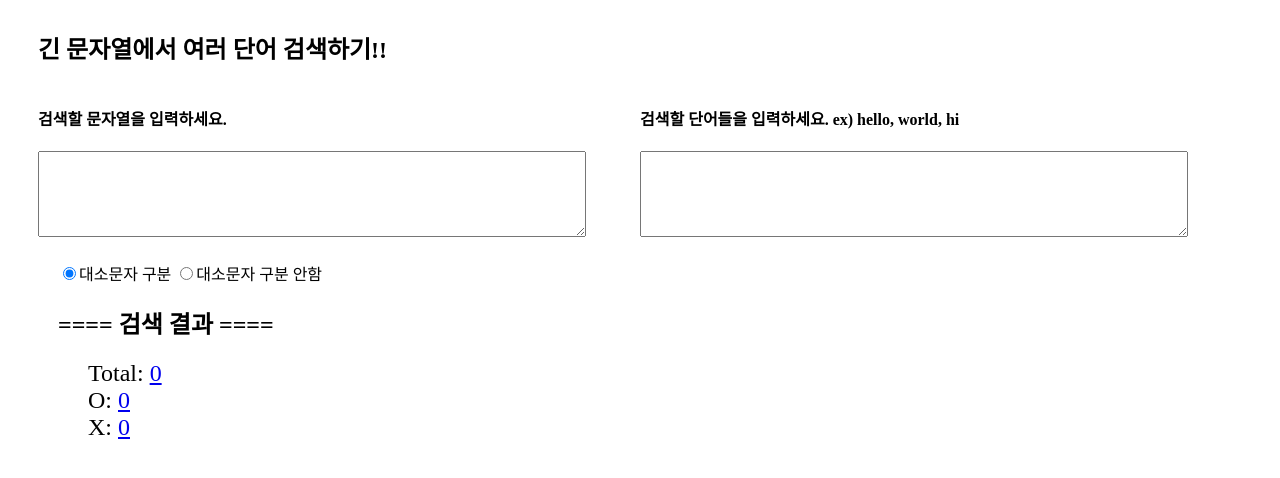
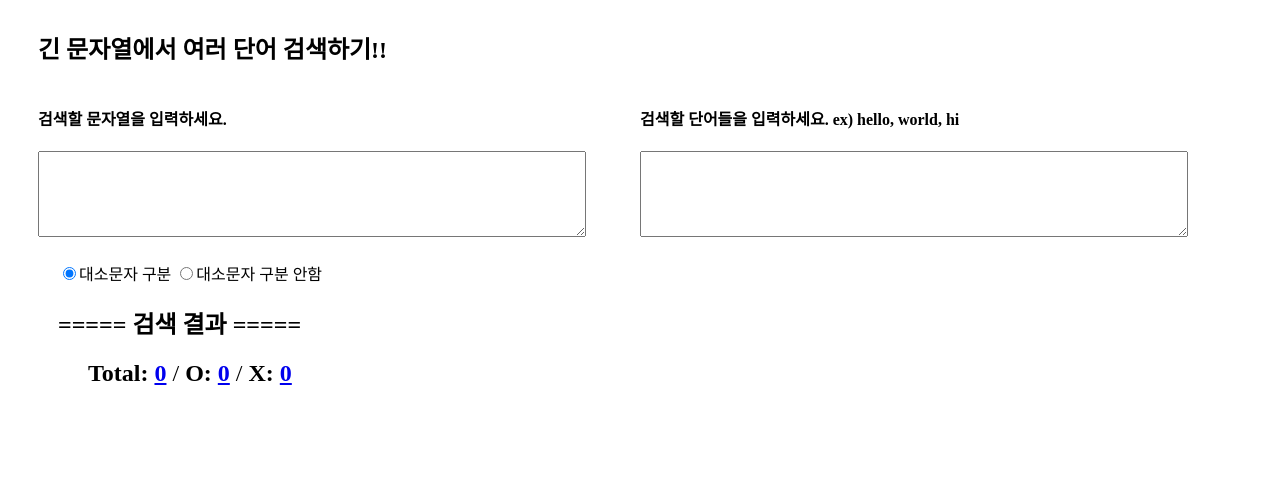
Before and after one commit to hong-p/vue-toy-project, a Vue app: page / in a window 1280 px wide. Shown: the top 478 px of the page. Built offline with nearby package versions, Linux system fonts and the light colour scheme.

Commit message:
style: 검색결과 UI 변경

```diff
--- a/src/components/SearchResult.vue
+++ b/src/components/SearchResult.vue
@@ -6,16 +6,12 @@
       <input type="radio" id="insensitive" v-model="caseCheck" value="insensitive">
       <label for="insensitive">대소문자 구분 안함</label>
     </div>
-    <h2>==== 검색 결과 ====</h2>
+    <h2>===== 검색 결과 =====</h2>
     <div class="result">
       <div class="total">
-        Total: <a href="#" @click="viewAll()"> {{this.searchResults.length}}</a><br>
-      </div>
-      <div class="o" >
-        O: <a href="#" @click="viewOnelyO()">{{this.getCountO}}</a><br>
-      </div>
-      <div class="x" >
-        X: <a href="#" @click="viewOnelyX()">{{this.getCountX}}</a><br>
+        <b> Total: <a href="javascript:return false;" @click="viewAll()">{{this.searchResults.length}}</a> </b> /
+        <b> O: <a href="javascript:return false;" @click="viewOnelyO()">{{this.getCountO}}</a> </b> /
+        <b> X: <a href="javascript:return false;" @click="viewOnelyX()">{{this.getCountX}}</a> </b>
       </div>
     </div>
     <ul>
```
